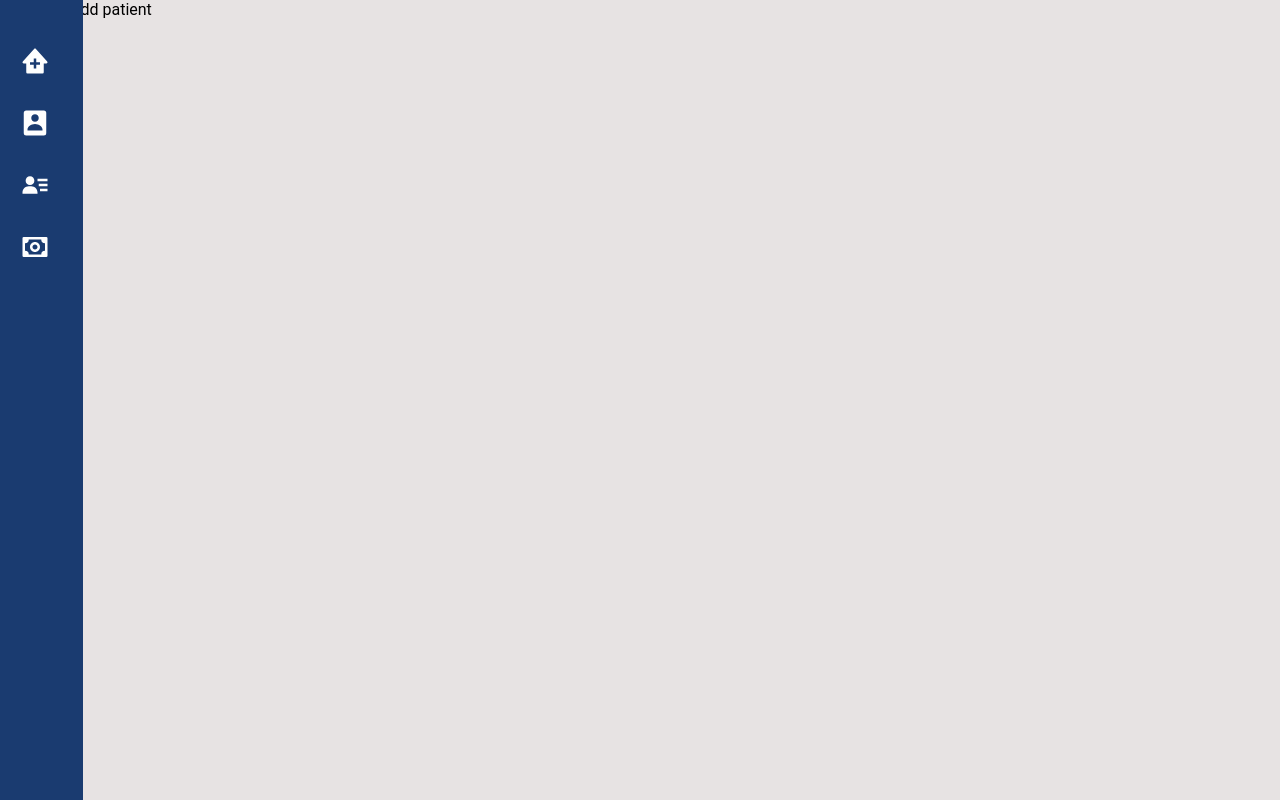
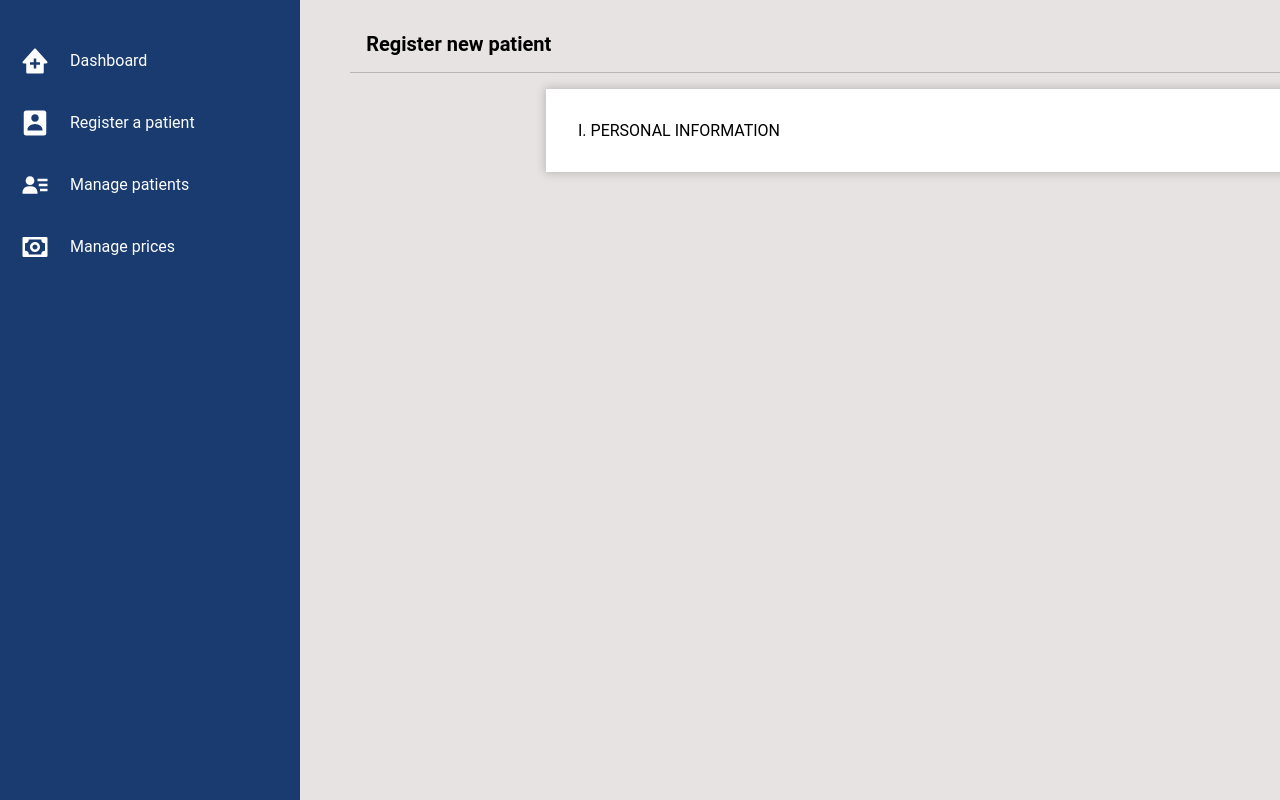
Before and after one commit to aseelzxc/bethzatha-client, a Vue app: page /add_patient in a window 1280 px wide. Built offline with nearby package versions, Linux system fonts and the light colour scheme.

Commit message:
Create Patient form header and form container

```diff
--- a/src/views/AddPatient.vue
+++ b/src/views/AddPatient.vue
@@ -1,3 +1,44 @@
 <template>
-    Add patient
+    <main class="flex-column">
+        <header class="flex-row">
+            <div class="title text-heading">
+                Register new patient
+            </div>
+            <div class="button-container flex-row">
+                <button>Cancel</button>
+                <button>Save</button>
+            </div>
+        </header>
+        <section class="form-container">
+            <div class="personal-information">
+                <div class="heading">I. PERSONAL INFORMATION</div>
+            </div>
+        </section>
+    </main>
 </template>
+
+<style lang="scss" scoped>
+main{
+    padding: 1rem;
+    align-items: center;
+    width: 100%;
+    justify-content: center;
+}
+header{
+    width: 95%;
+    padding: 1rem;
+    justify-content: space-between;
+    border-bottom: 1px solid rgba(0,0,0,0.2);
+
+    .title{
+
+    }
+}
+.form-container{
+    background-color: #fff;
+    width: 60%;
+    padding: 2rem;
+    box-shadow: 0 0 .6em .05em rgba(0,0,0,0.2);
+    margin: 1rem;
+}
+</style>
```
